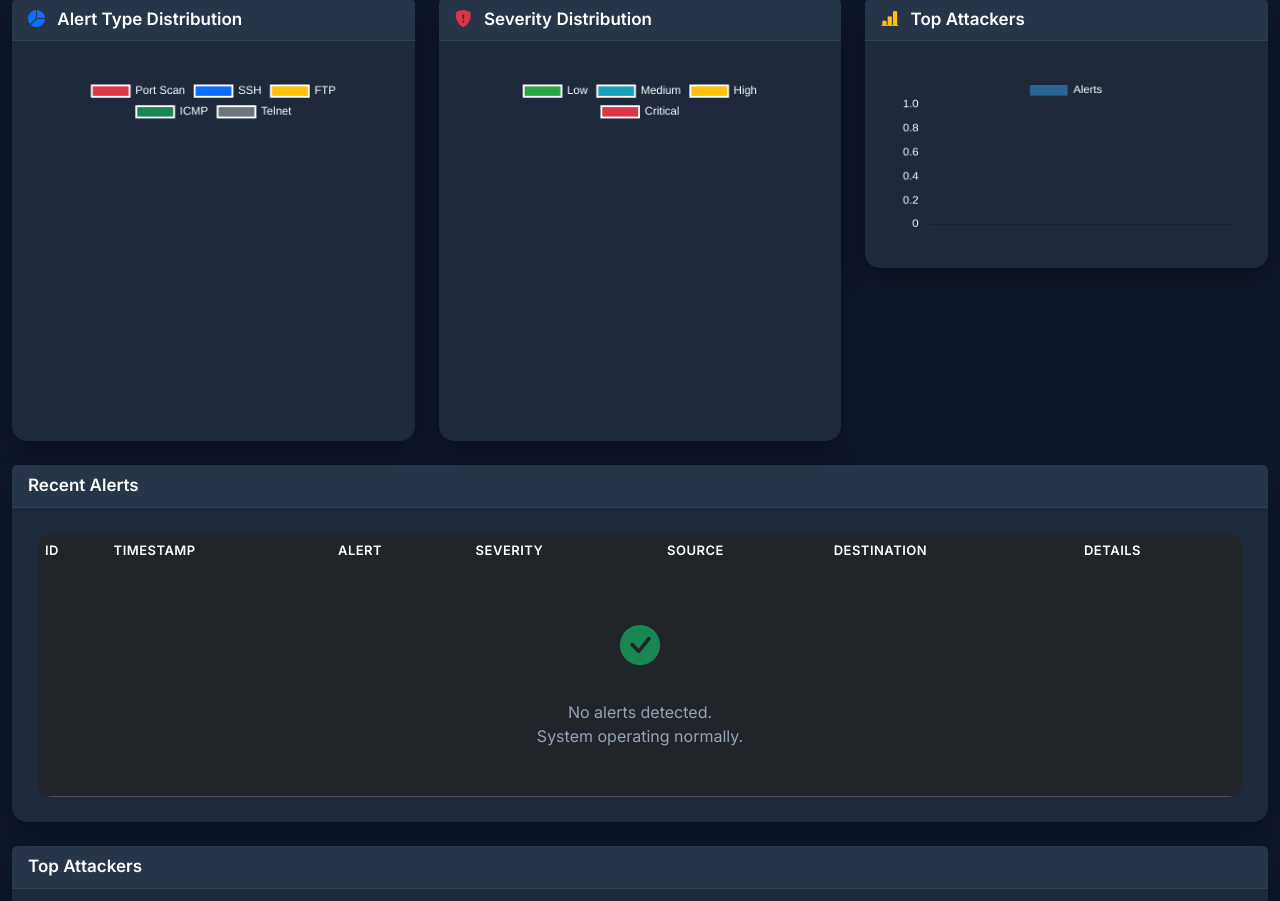
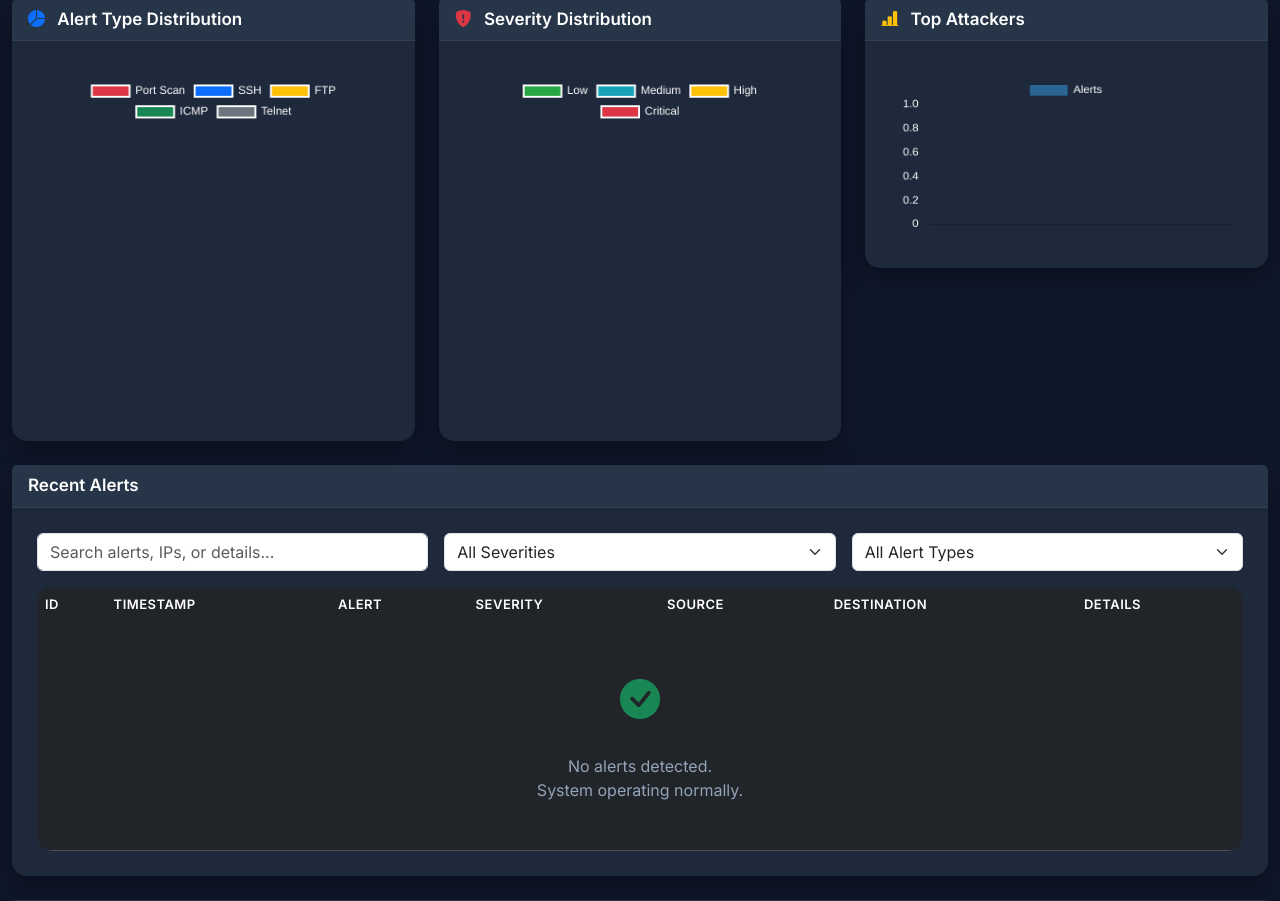
Before and after one commit to arsalaniqbal2024/PortHub-Security-IDS, a Flask app: page / in a window 1280 px wide. Shown: the part 757-1658 px from the top of the page. Run offline with Flask 3, Linux system fonts and the light colour scheme; data that the repository does not hold is empty.

Commit message:
Add alert search and filtering to dashboard

```diff
--- a/static/js/refresh.js
+++ b/static/js/refresh.js
@@ -1,5 +1 @@
-setTimeout(function(){
-
-    location.reload();
-
-},5000);
+// Automatic page refresh temporarily disabled.
--- a/templates/dashboard.html
+++ b/templates/dashboard.html
@@ -500,8 +500,42 @@
         </div>
 
         <div class="card-body table-responsive">
+<div class="row g-3 mb-3">
 
-            <table class="table table-dark table-hover">
+    <div class="col-md-4">
+        <input
+            type="text"
+            id="alertSearch"
+            class="form-control"
+            placeholder="Search alerts, IPs, or details..."
+        >
+    </div>
+
+    <div class="col-md-4">
+        <select id="severityFilter" class="form-select">
+            <option value="">All Severities</option>
+            <option value="LOW">Low</option>
+            <option value="MEDIUM">Medium</option>
+            <option value="HIGH">High</option>
+            <option value="CRITICAL">Critical</option>
+        </select>
+    </div>
+
+    <div class="col-md-4">
+        <select id="typeFilter" class="form-select">
+            <option value="">All Alert Types</option>
+            <option value="PORT_SCAN">Port Scan</option>
+            <option value="SSH_CONNECTION">SSH</option>
+            <option value="FTP_CONNECTION">FTP</option>
+            <option value="ICMP_FLOOD">ICMP Flood</option>
+            <option value="TELNET_ACCESS">Telnet</option>
+            <option value="TEST_ALERT">Test Alert</option>
+        </select>
+    </div>
+
+</div>
+
+           <table id="alertsTable" class="table table-dark table-hover">
 
                 <thead>
 
```
Also changed, not shown: static/js/dashboard.js (+42 -0 lines).
